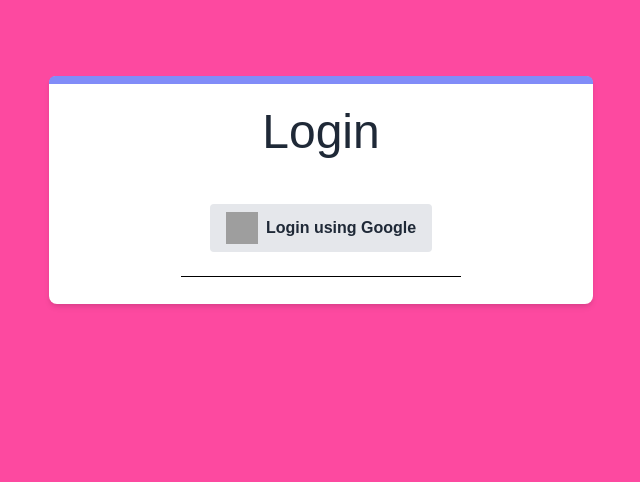
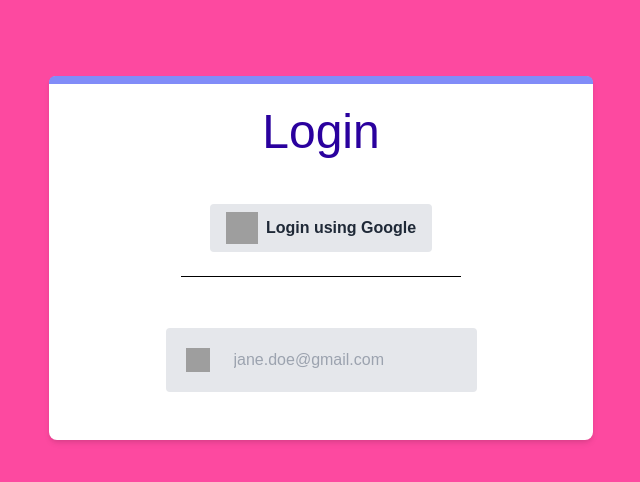
Before and after one commit to Mooninghnk/victoria, a Next.js app: page / in a window 1280 px wide. Shown: the top 482 px of the page, without its empty margins (319-959 px from the left). Built offline with nearby package versions, Linux system fonts and the light colour scheme; grey boxes are pictures that could not be loaded.

Commit message:
email field added

```diff
--- a/pages/index.js
+++ b/pages/index.js
@@ -1,11 +1,11 @@
 import img from "../public/images/google-logo.png";
-import 'tailwindcss/tailwind.css'
+import "tailwindcss/tailwind.css";
 import back from "../public/images/background.svg";
-
+import emailico from "../public/images/email_black_24dp.svg"
 const Login = () => {
   return (
     <div
-    style={{background: `url(${back})`, backgroundColor: "#FD49A0"}}
+      style={{ background: `url(${back})`, backgroundColor: "#FD49A0" }}
       className={
         "min-h-screen bg-purple-600 text-gray-800 antialiased py-6 flex-col justify-center sm:py-12"
       }
@@ -15,18 +15,41 @@
           <div className={"h-2 bg-indigo-400 rounded-t-md "}></div>
 
           <br />
-          <span className={"text-5xl font-light "}>Login</span>
+          <span style={{ color: "#2A019E" }} className={"text-5xl font-light "}>
+            Login
+          </span>
           <br />
           <br />
           <div className={"px-8 py-6 text-center"}>
-            <button className="bg-gray-200 hover:bg-gray-200 text-grey-darkest font-bold py-2 px-4 rounded inline-flex items-center">
+            <button className="bg-gray-200 hover:bg-gray-400 text-grey-darkest font-bold py-2 px-4 rounded inline-flex items-center">
               <img className={"w-8 h-8 mr-2"} src={img}></img>
               <span> Login using Google</span>
             </button>
             <br />
 
             <br />
-            <hr className={"w-7/12 h-1 m-auto border-solid border-1.5 border-black"}></hr>
+            <hr
+              className={
+                "w-7/12 h-1 m-auto border-solid border-1.3 border-black"
+              }
+            ></hr>
+            <br />
+
+
+            <div className={"px-8 py-6 text-center "}>
+              <div className="text-grey-darkest border-4 hover:bg-transparent hover:border-purple-400 bg-gray-200 border-0font-bold py-2 px-4 rounded inline-flex items-center">
+                <img className={"w-6 h-6 mr-2"} src={emailico}></img>
+
+                <input
+                  placeholder="jane.doe@gmail.com"
+
+                  className={
+                    "bg-transparent text-grey-darkest  py-2 px-4 rounded inline-flex items-center"
+                  }
+                  type="email"
+                ></input>
+              </div>
+            </div>
           </div>
         </div>
       </div>
--- a/styles/global.css
+++ b/styles/global.css
@@ -5,4 +5,10 @@
 @import url('https://fonts.googleapis.com/css2?family=Poppins:wght@200&display=swap');
 body {
     font-family: 'Poppins', sans-serif;
+    outline: 0;
+    outline: none;
 }
+*:focus {
+    outline: 0;
+    outline: none;
+    }
```
Also changed, not shown: public/images/email_black_24dp.svg (added).
